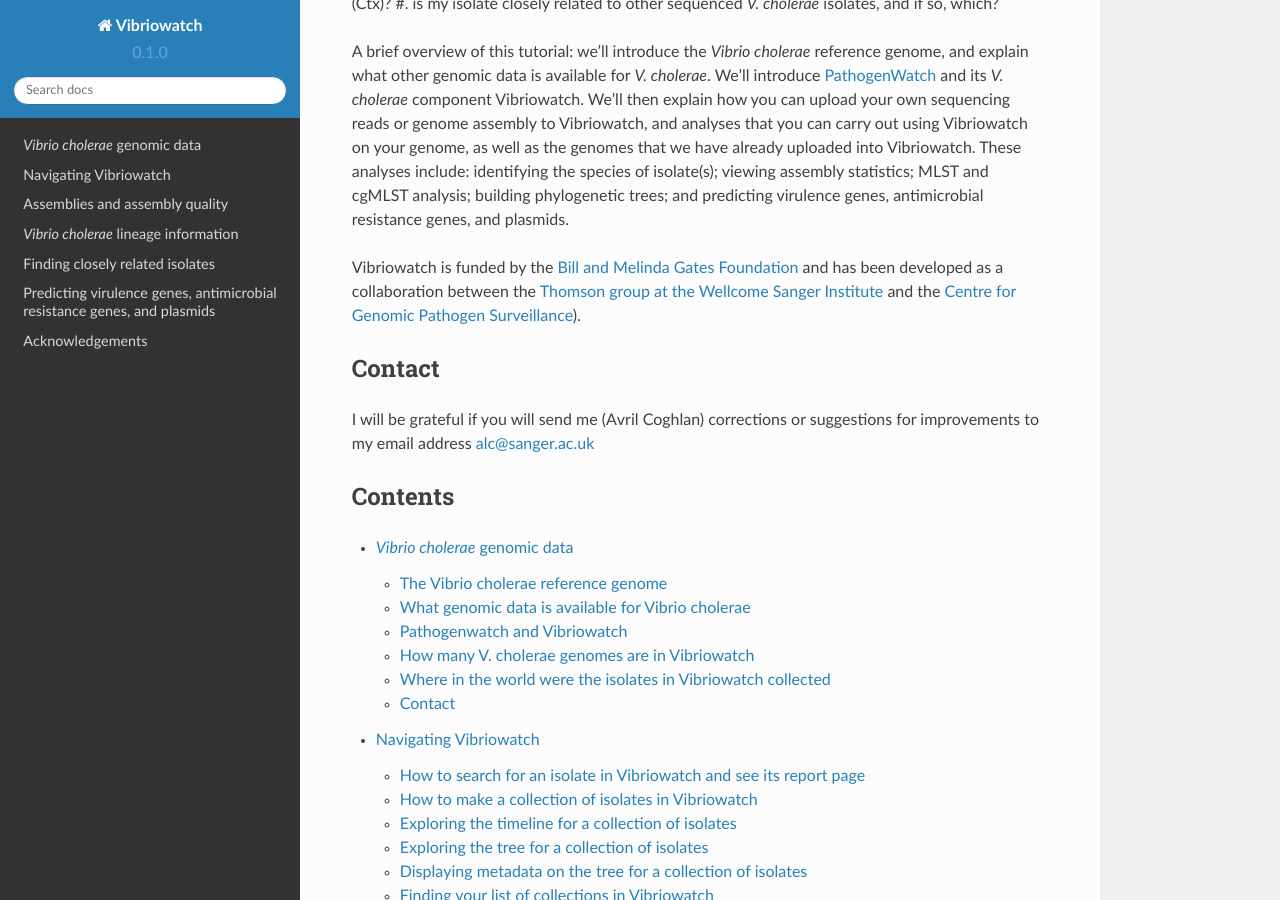
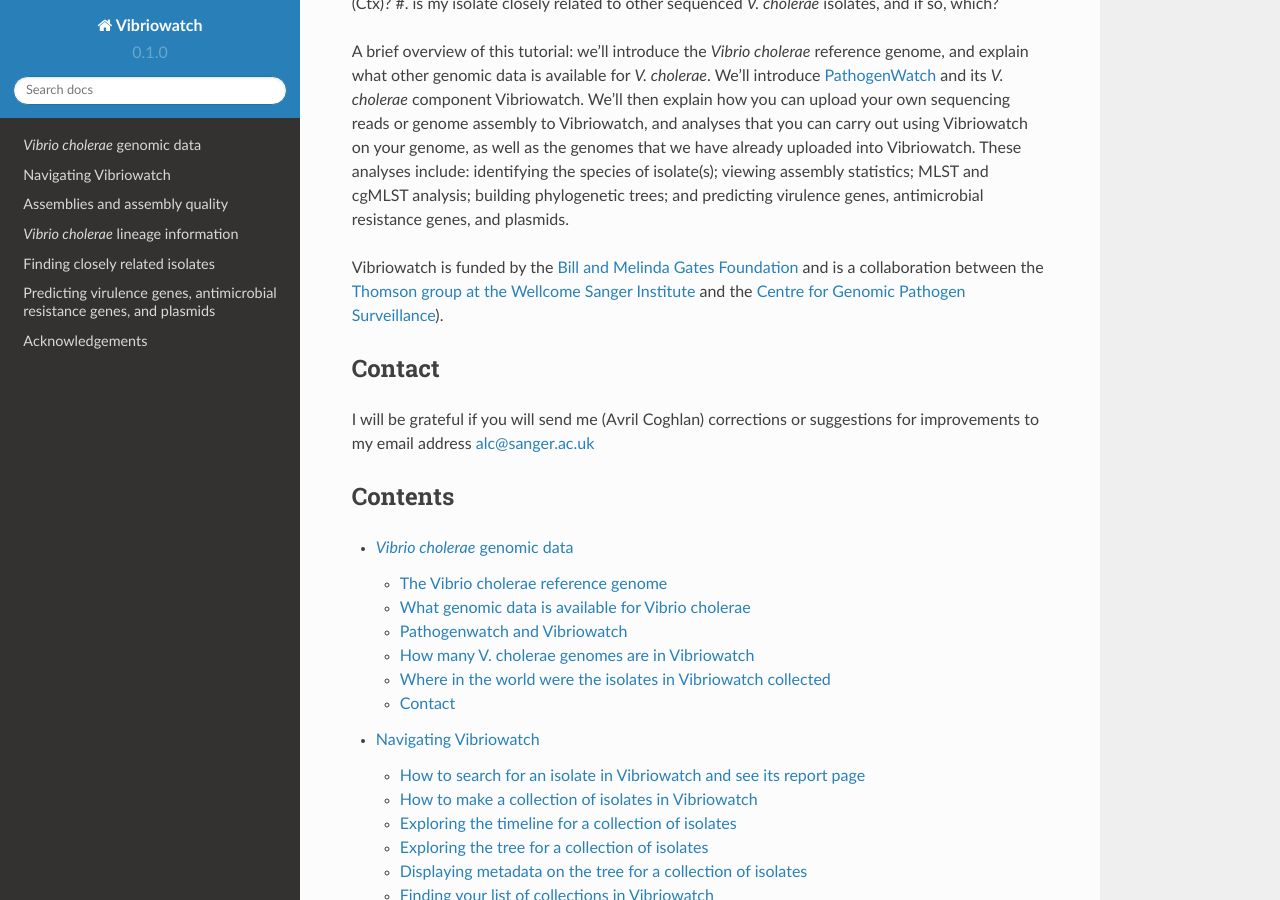
Before and after one commit to avrilcoghlan/vibriowatch, a Sphinx documentation site: the page built from docs/source/index.rst, in a window 1280 px wide and 900 px high, scrolled down 528 px. Built offline with Sphinx 7.4.7 and the Read the Docs theme 2.0.0, drawn with Linux system fonts in a browser that asks for light colours.

Commit message:
Update index.rst

```diff
--- a/docs/source/index.rst
+++ b/docs/source/index.rst
@@ -20,7 +20,7 @@
 
 .. _PathogenWatch: https://pathogen.watch/
 
-Vibriowatch is funded by the `Bill and Melinda Gates Foundation`_ and has been developed as a collaboration between the `Thomson group at the Wellcome Sanger Institute`_ and the `Centre for Genomic Pathogen Surveillance`_).
+Vibriowatch is funded by the `Bill and Melinda Gates Foundation`_ and is a collaboration between the `Thomson group at the Wellcome Sanger Institute`_ and the `Centre for Genomic Pathogen Surveillance`_).
 
 .. _Bill and Melinda Gates Foundation : https://www.gatesfoundation.org/
 
```
